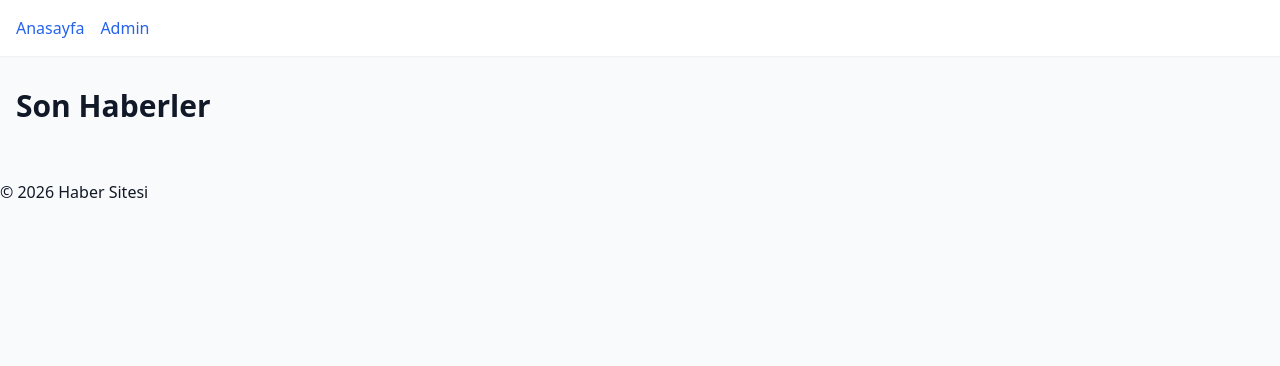
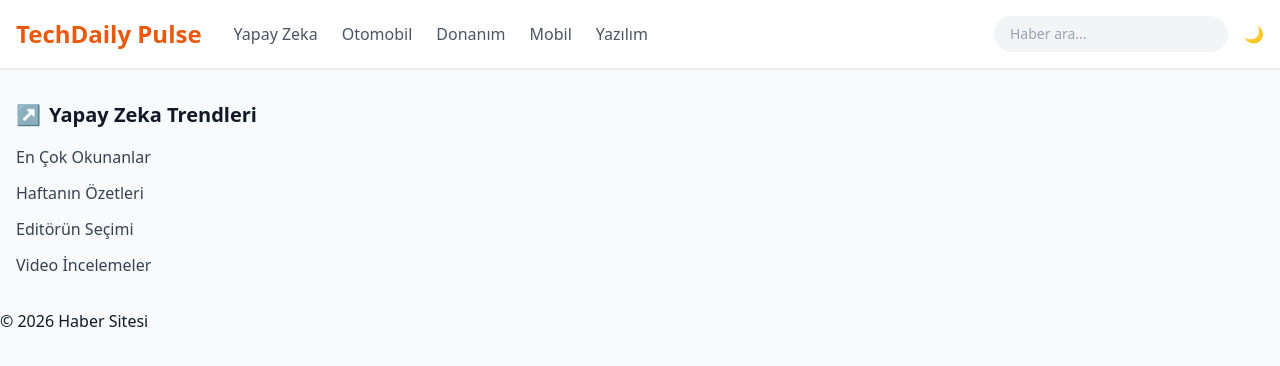
Before and after one commit to wolf1592/TechDaily-Pulse--2, a PHP site: page /index.php in a window 1280 px wide. Shown: the top 366 px of the page. Run offline with PHP 8.4, Linux system fonts and the light colour scheme; data that the repository does not hold is empty; some libraries are stand-ins or nearby versions.

Commit message:
feat: Enhance header and index page layout
Improves the header with a brand logo, navigation links for categories, a search bar, and a theme toggle. Updates the index page to include a sidebar with trending topics and better styling for the news grid, including images for each article.

```diff
--- a/header.php
+++ b/header.php
@@ -3,14 +3,26 @@
 <head>
     <meta charset="UTF-8">
     <meta name="viewport" content="width=device-width, initial-scale=1.0">
-    <title>Haber Sitesi</title>
+    <title>TechDaily Pulse</title>
     <script src="https://cdn.tailwindcss.com"></script>
 </head>
 <body class="bg-gray-50 text-gray-900">
-    <header class="bg-white shadow-sm">
-        <nav class="max-w-7xl mx-auto px-4 py-4 flex gap-4">
-            <a href="/" class="text-blue-600 hover:text-blue-800">Anasayfa</a>
-            <a href="/admin.php" class="text-blue-600 hover:text-blue-800">Admin</a>
+    <header class="bg-white shadow-sm border-b">
+        <nav class="max-w-7xl mx-auto px-4 py-4 flex items-center justify-between">
+            <div class="flex items-center gap-8">
+                <a href="/web/2/" class="text-2xl font-bold text-orange-600">TechDaily Pulse</a>
+                <div class="flex gap-6 text-gray-600">
+                    <a href="/web/2/category.php?slug=yapay-zeka" class="hover:text-orange-600">Yapay Zeka</a>
+                    <a href="/web/2/category.php?slug=otomobil" class="hover:text-orange-600">Otomobil</a>
+                    <a href="/web/2/category.php?slug=donanim" class="hover:text-orange-600">Donanım</a>
+                    <a href="/web/2/category.php?slug=mobil" class="hover:text-orange-600">Mobil</a>
+                    <a href="/web/2/category.php?slug=yazilim" class="hover:text-orange-600">Yazılım</a>
+                </div>
+            </div>
+            <div class="flex items-center gap-4">
+                <input type="text" placeholder="Haber ara..." class="bg-gray-100 px-4 py-2 rounded-full text-sm">
+                <button class="text-gray-600">🌙</button>
+            </div>
         </nav>
     </header>
     <main class="max-w-7xl mx-auto px-4 py-8">
--- a/index.php
+++ b/index.php
@@ -6,14 +6,35 @@ $stmt = $pdo->query("SELECT * FROM articles ORDER BY createdAt DESC LIMIT 10");
 $articles = $stmt->fetchAll();
 ?>
 
-<h1 class="text-3xl font-bold mb-6">Son Haberler</h1>
-<div class="grid grid-cols-1 md:grid-cols-2 lg:grid-cols-3 gap-6">
-    <?php foreach ($articles as $article): ?>
-        <div class="bg-white p-6 rounded-lg shadow-sm border border-gray-100">
-            <h2 class="text-xl font-semibold mb-2"><a href="/article.php?id=<?php echo $article['id']; ?>" class="text-blue-600 hover:text-blue-800"><?php echo htmlspecialchars($article['title']); ?></a></h2>
-            <p class="text-gray-600"><?php echo htmlspecialchars(substr($article['content'], 0, 100)); ?>...</p>
-        </div>
-    <?php endforeach; ?>
+<div class="flex gap-8">
+    <!-- Sidebar -->
+    <aside class="w-64 flex-shrink-0">
+        <h2 class="text-xl font-bold mb-4 flex items-center gap-2">
+            <span class="text-orange-500">↗</span> Yapay Zeka Trendleri
+        </h2>
+        <ul class="space-y-3 text-gray-700">
+            <li><a href="#" class="hover:text-orange-600">En Çok Okunanlar</a></li>
+            <li><a href="#" class="hover:text-orange-600">Haftanın Özetleri</a></li>
+            <li><a href="#" class="hover:text-orange-600">Editörün Seçimi</a></li>
+            <li><a href="#" class="hover:text-orange-600">Video İncelemeler</a></li>
+        </ul>
+    </aside>
+
+    <!-- News Grid -->
+    <div class="flex-grow grid grid-cols-1 md:grid-cols-2 lg:grid-cols-3 gap-6">
+        <?php foreach ($articles as $article): ?>
+            <div class="bg-white rounded-lg shadow-sm border border-gray-100 overflow-hidden">
+                <img src="<?php echo htmlspecialchars($article['image'] ?? 'https://picsum.photos/400/200'); ?>" alt="Haber" class="w-full h-40 object-cover">
+                <div class="p-4">
+                    <h2 class="text-lg font-semibold mb-2">
+                        <a href="/web/2/article.php?id=<?php echo $article['id']; ?>" class="hover:text-orange-600">
+                            <?php echo htmlspecialchars($article['title']); ?>
+                        </a>
+                    </h2>
+                </div>
+            </div>
+        <?php endforeach; ?>
+    </div>
 </div>
 
 <?php require_once 'footer.php'; ?>
```
